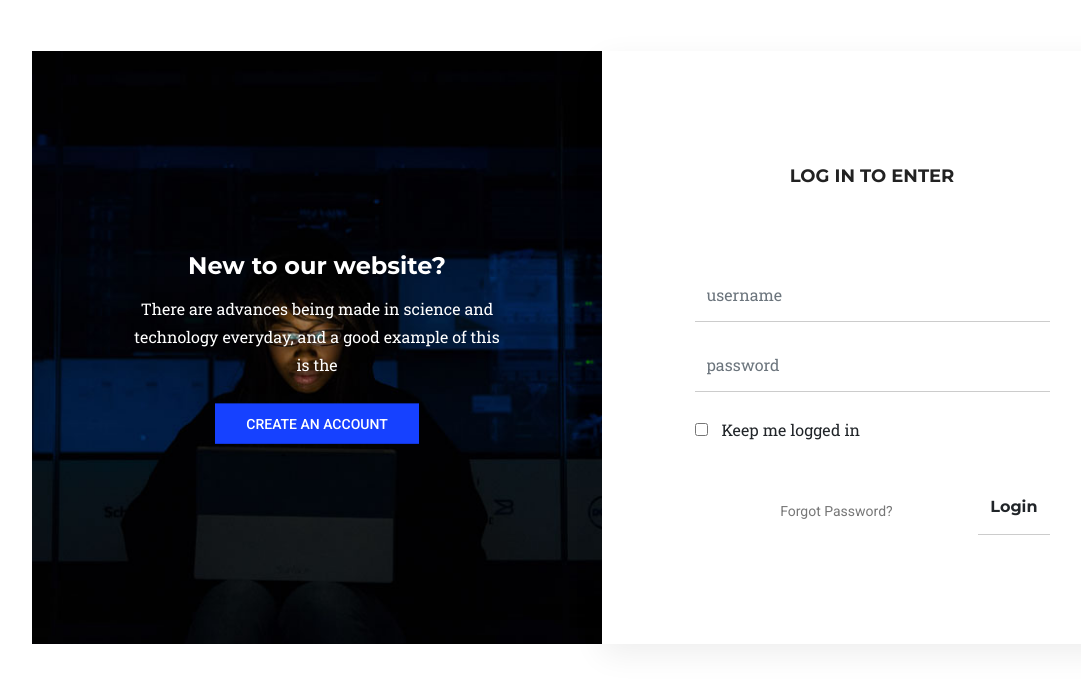
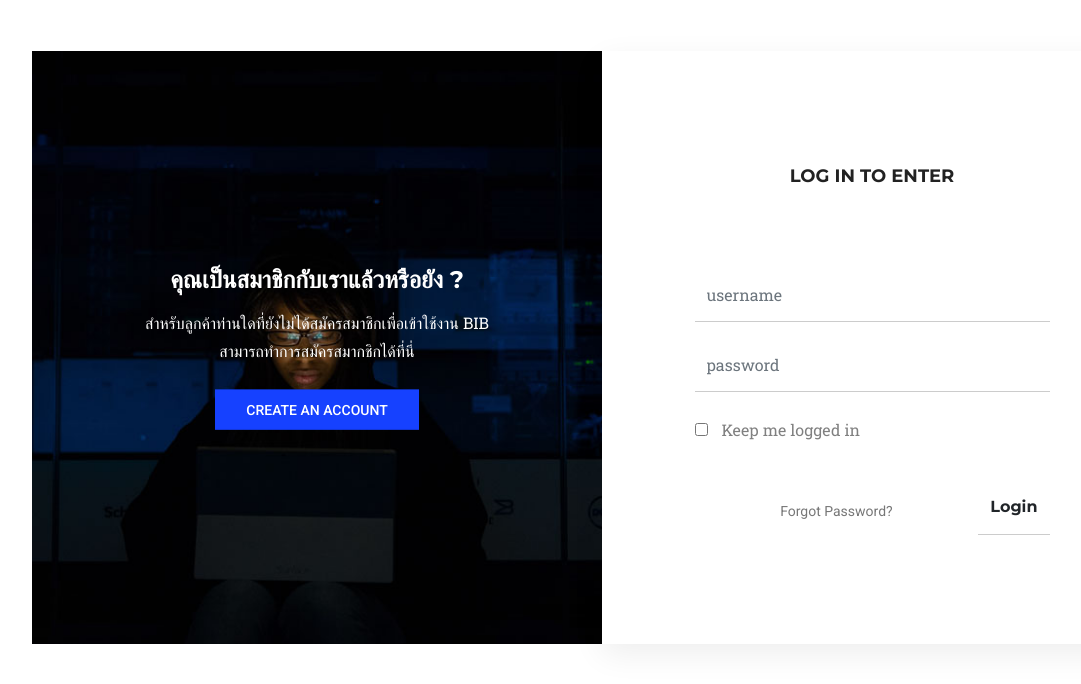
Before and after one commit to pmppalm/suecom, a PHP site: page /login.php in a window 1280 px wide. Shown: the part 69-753 px from the top of the page, without its empty margins (53-1134 px from the left). Run offline with PHP 8.4, Linux system fonts and the light colour scheme; some web fonts are replaced.

Commit message:
editLogin2

```diff
--- a/index.php
+++ b/index.php
@@ -9,7 +9,7 @@
     <meta name="description" content="">
     <meta name="author" content="">
 
-    <title>B2B - InternetShop</title>
+    <title>BIB | Business Internet Broadband</title>
 
     <!-- Bootstrap core CSS -->
     <link href="vendor/bootstrap/css/bootstrap.min.css" rel="stylesheet">
--- a/login.php
+++ b/login.php
@@ -11,7 +11,7 @@
     <meta charset="utf-8">
     <meta name="viewport" content="width=device-width, initial-scale=1, shrink-to-fit=no">
     <link rel="icon" href="img/favicon.png" type="image/png">
-    <title>BIB | Page Login</title>
+    <title>BIB | Login</title>
     <!-- Bootstrap CSS -->
     <link rel="stylesheet" href="css/bootstrap.css">
     <link rel="stylesheet" href="vendors/linericon/style.css">
@@ -46,18 +46,19 @@
      $username = $_POST['username'];
      $password = $conn->real_escape_string($_POST['password']);
 
-     $sql = "SELECT * FROM `contact` WHERE `username` = '".$username."' AND `password` = '".$password."'" ;
+     $sql = "SELECT * FROM contact WHERE username = '".$username."' AND password = '".$password."'" ;
+     $sql2 ="SELECT * FROM contact WHERE username = '".$username."'" ;
+     $sql3 ="SELECT * FROM contact WHERE username = '".$password."'" ;
      $result=$conn->query($sql);
-
+     $result2=$conn->query($sql2);
+     $result3=$conn->query($sql3);
     if($result->num_rows > 0){
      $row = $result->fetch_assoc();
      $_SESSION['id'] = $row['id'];
      $_SESSION['name'] = $row['name'];
      header('location:index.php');
     }
-    else{
-        echo "Username & Password is invalid";
-    }
+
     }
     ?>
 </head>
@@ -102,9 +103,9 @@
                 <div class="login_box_img">
                         <img class="img-fluid" src="img/login.jpg" alt="">
                         <div class="hover">
-                            <h4>New to our website?</h4>
-                            <p>There are advances being made in science and technology everyday, and a good example of
-                                this is the</p>
+                            <h4>คุณเป็นสมาชิกกับเราแล้วหรือยัง ?</h4>
+                            <p>สำหรับลูกค้าท่านใดที่ยังไม่ได้สมัครสมาชิกเพื่อเข้าใช้งาน BIB
+                                สามารถทำการสมัครสมากชิกได้ที่นี่</p>
                             <a class="main_btn" href="registration.php">Create an Account</a>
                         </div>
                     </div>
@@ -117,14 +118,29 @@
                                 <input type="text" class="form-control" id="username" name="username"
                                     placeholder="username">
                             </div>
+                            <?php
+                                 if(isset($_POST['submit'])){
+                                 if($result2->num_rows <= 0){
+                               echo " <div class='container bg-danger text-white'>Username Incorrect!</div>";
+                                        }
+                                            }
+                             ?>
                             <div class="col-md-12 form-group">
                                 <input type="password" class="form-control" id="password" name="password"
                                     placeholder="password">
                             </div>
+                             <?php
+                                 if(isset($_POST['submit'])){
+                                 if($result3->num_rows <= 0){
+                               echo "<div class='container bg-danger text-white'>Password Incorrect!</div>";
+                                        }
+
+                                            }
+                             ?>
                             <div class="col-md-12 form-group">
                                 <div class="creat_account">
                                     <input type="checkbox" id="f-option2" name="selector">
-                                    <label for="f-option2">Keep me logged in</label>
+                                    <label for="f-option2 " style="color:grey">Keep me logged in</label>
                                 </div>
                             </div>
                             <div class="col-md-12 form-group">
--- a/pack1499.php
+++ b/pack1499.php
@@ -9,7 +9,7 @@
     <meta name="description" content="">
     <meta name="author" content="">
 
-    <title>B2B - InternetShop</title>
+    <title>BIB | 1499</title>
 
     <!-- Bootstrap core CSS -->
     <link href="vendor/bootstrap/css/bootstrap.min.css" rel="stylesheet">
--- a/pack1999.php
+++ b/pack1999.php
@@ -9,7 +9,7 @@
     <meta name="description" content="">
     <meta name="author" content="">
 
-    <title>B2B - InternetShop</title>
+    <title>BIB | Pack1999</title>
 
     <!-- Bootstrap core CSS -->
     <link href="vendor/bootstrap/css/bootstrap.min.css" rel="stylesheet">
--- a/pack2399.php
+++ b/pack2399.php
@@ -9,7 +9,7 @@
     <meta name="description" content="">
     <meta name="author" content="">
 
-    <title>B2B - InternetShop</title>
+    <title>BIB | Pack2399</title>
 
     <!-- Bootstrap core CSS -->
     <link href="vendor/bootstrap/css/bootstrap.min.css" rel="stylesheet">
--- a/pack2999.php
+++ b/pack2999.php
@@ -9,7 +9,7 @@
     <meta name="description" content="">
     <meta name="author" content="">
 
-    <title>B2B - InternetShop</title>
+    <title>BIB | Pack2999</title>
 
     <!-- Bootstrap core CSS -->
     <link href="vendor/bootstrap/css/bootstrap.min.css" rel="stylesheet">
--- a/pack799.php
+++ b/pack799.php
@@ -9,7 +9,7 @@
     <meta name="description" content="">
     <meta name="author" content="">
 
-    <title>B2B - InternetShop</title>
+    <title>BIB | Pack799</title>
 
     <!-- Bootstrap core CSS -->
     <link href="vendor/bootstrap/css/bootstrap.min.css" rel="stylesheet">
--- a/pack999.php
+++ b/pack999.php
@@ -9,7 +9,7 @@
     <meta name="description" content="">
     <meta name="author" content="">
 
-    <title>B2B - InternetShop</title>
+    <title>BIB | Pack999</title>
 
     <!-- Bootstrap core CSS -->
     <link href="vendor/bootstrap/css/bootstrap.min.css" rel="stylesheet">
```
Also changed, not shown: registration.php (+3 -4 lines), 1 other file. Lines whose indentation alone changed are shown as unchanged.
